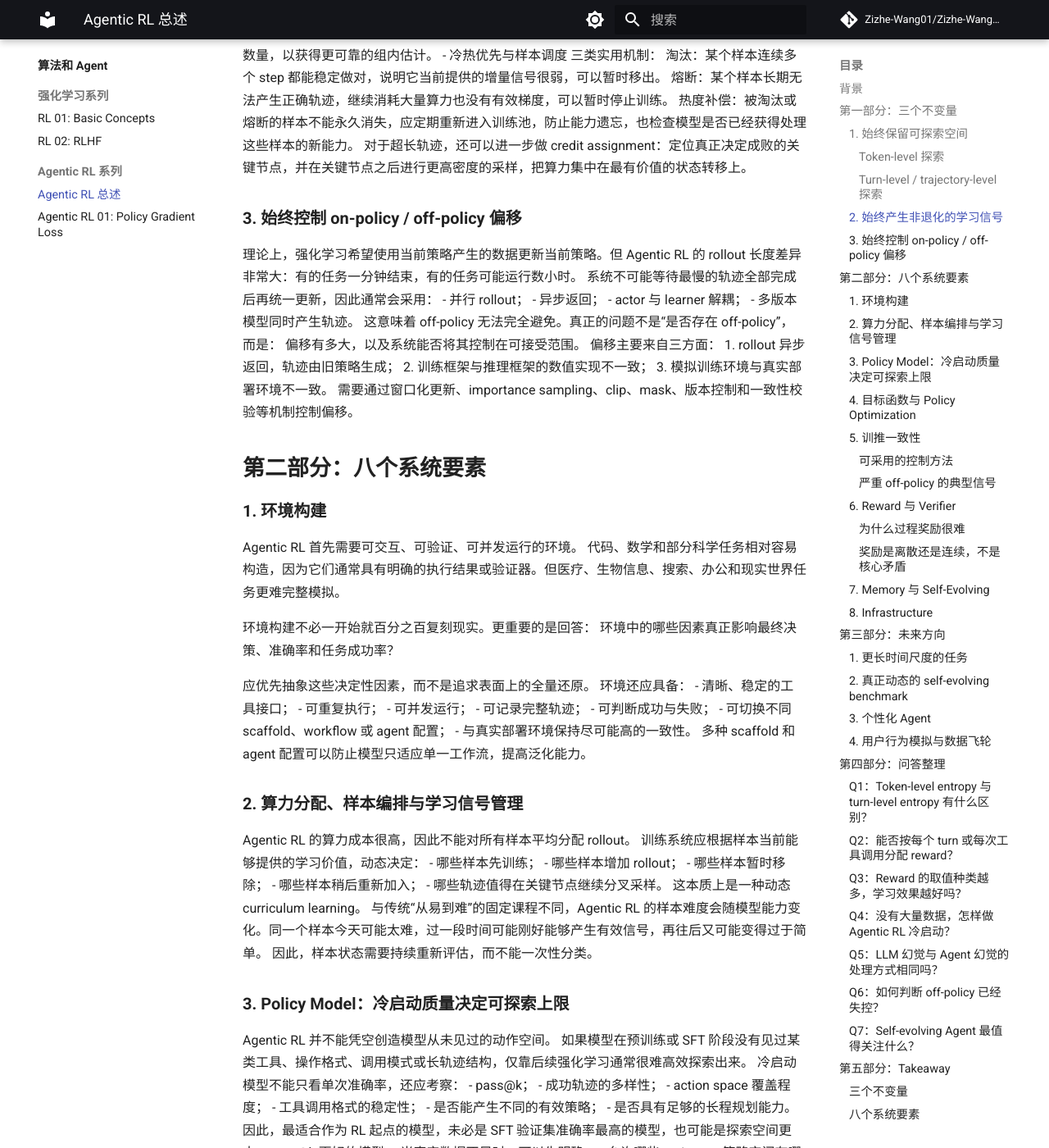
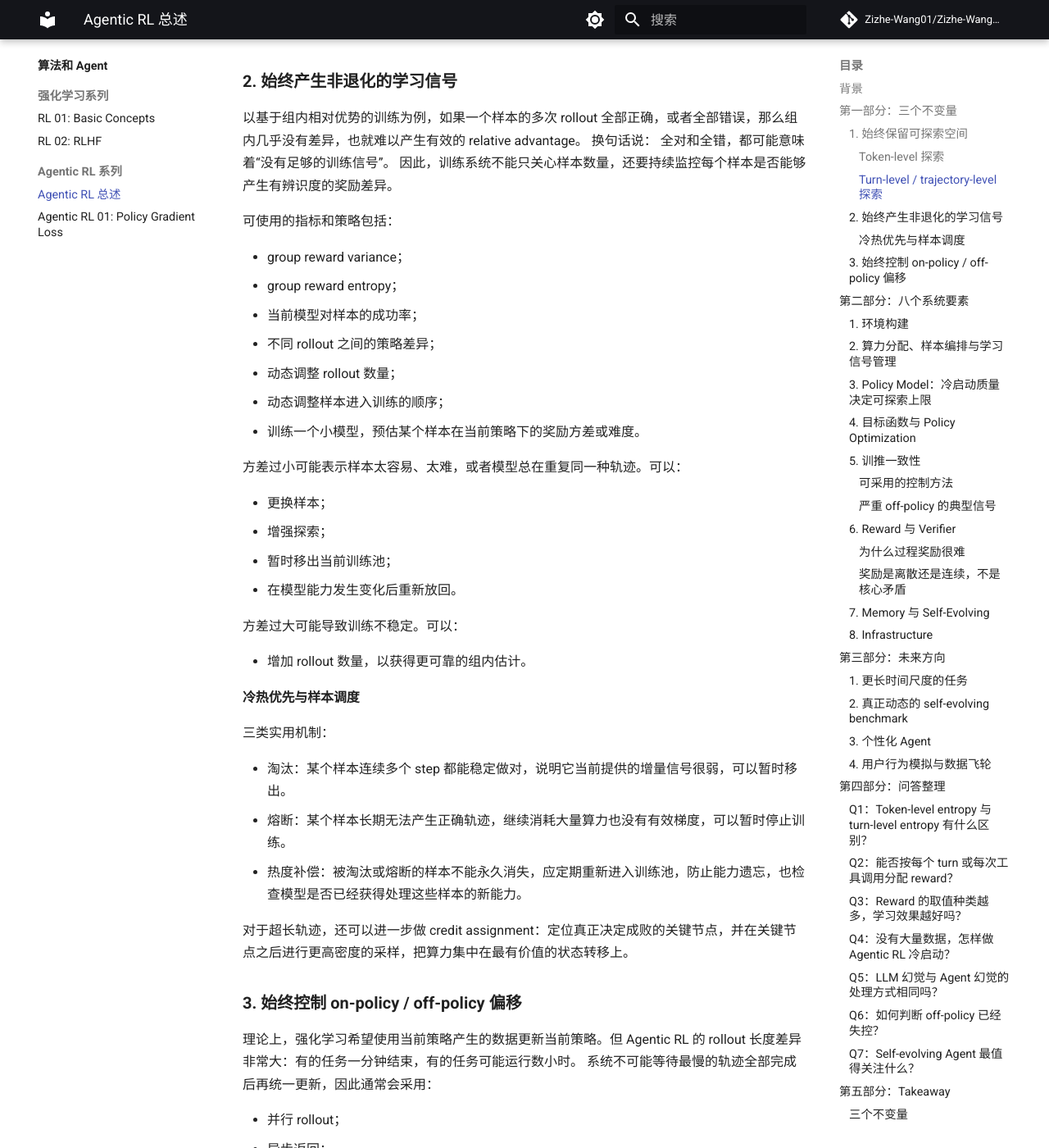
Before and after one commit to Zizhe-Wang01/Zizhe-Wang01.github.io, an MkDocs documentation site: the page built from docs/ai/agenticrloverview.md, in a window 1280 px wide and 1400 px high, scrolled down 1467 px. Shown: the whole window at 82% size. Built offline with MkDocs 1.6.1 and Material for MkDocs 9.7.7, drawn with Linux system fonts in a browser that asks for light colours; comment, search, counter and statistics services are not loaded; some of the changed text lies outside the part shown.

```diff
--- a/docs/ai/agenticrloverview.md
+++ b/docs/ai/agenticrloverview.md
@@ -3,8 +3,10 @@
 来源：[Agentic RL训练：从单一算法到系统协同](https://www.bilibili.com/video/BV198QEBKEPL/?spm_id_from=333.337.search-card.all.click&vd_source=4c651296d857eca6108e060df8a09e3f)
 
 ## 背景
+
 传统的 RLHF、数学推理 RL 或代码任务，往往可以近似理解为：给模型一个问题，模型生成一个答案，再依据最终答案给出奖励，并调整文本生成分布。
 Agentic RL 更复杂。它面对的通常不是单轮问答，而是：
+
 - 长上下文和长时程任务；
 - 多轮工具调用与函数调用；
 - 部分可观测环境；
@@ -12,17 +14,22 @@ Agentic RL 更复杂。它面对的通常不是单轮问答，而是：
 - 多智能体协作；
 - 不止一种奖励信号；
 - 训练环境与真实部署环境之间的差异。
+
 因此，Agentic RL 的核心不只是“选 PPO、GRPO，还是某个新变体”，而是建立一套能够长期稳定地产生有效学习信号的系统。
 
 总结一句话：保持三个不变量，协同建设八个系统要素。
 
 
 ## 第一部分：三个不变量
+
 ### 1. 始终保留可探索空间
+
 强化学习会不断奖励已经成功的行为。模型一旦找到一条较容易获得高奖励的轨迹，就会反复强化这条路径，生成结果逐渐趋同。
 这会造成两个后果：
+
 1. 多样性下降；
 2. 奖励曲线很快进入平台期。
+
 所以，训练过程中必须持续保留探索能力。最简单的手段包括调整 temperature 和 entropy，但真正的探索不只发生在 token 层面，还应覆盖更高层级的策略空间。
 
 #### Token-level 探索
@@ -37,6 +44,7 @@ Agentic RL 更复杂。它面对的通常不是单轮问答，而是：
 - 是否形成不同的高层策略。
 
 理想状态是同时控制 token-level entropy 与 trajectory-level diversity，而不是只提高采样温度。
+
 ### 2. 始终产生非退化的学习信号
 
 以基于组内相对优势的训练为例，如果一个样本的多次 rollout 全部正确，或者全部错误，那么组内几乎没有差异，也就难以产生有效的 relative advantage。
@@ -45,6 +53,7 @@ Agentic RL 更复杂。它面对的通常不是单轮问答，而是：
 因此，训练系统不能只关心样本数量，还要持续监控每个样本是否能够产生有辨识度的奖励差异。
 
 可使用的指标和策略包括：
+
 - group reward variance；
 - group reward entropy；
 - 当前模型对样本的成功率；
@@ -52,34 +61,46 @@ Agentic RL 更复杂。它面对的通常不是单轮问答，而是：
 - 动态调整 rollout 数量；
 - 动态调整样本进入训练的顺序；
 - 训练一个小模型，预估某个样本在当前策略下的奖励方差或难度。
-  方差过小可能表示样本太容易、太难，或者模型总在重复同一种轨迹。可以：
-  - 更换样本；
-  - 增强探索；
-  - 暂时移出当前训练池；
-  - 在模型能力发生变化后重新放回。
-  方差过大可能导致训练不稳定。可以:
-  - 增加 rollout 数量，以获得更可靠的组内估计。
-- 冷热优先与样本调度
+
+方差过小可能表示样本太容易、太难，或者模型总在重复同一种轨迹。可以：
+
+- 更换样本；
+- 增强探索；
+- 暂时移出当前训练池；
+- 在模型能力发生变化后重新放回。
+
+方差过大可能导致训练不稳定。可以：
+
+- 增加 rollout 数量，以获得更可靠的组内估计。
+
+#### 冷热优先与样本调度
+
 三类实用机制：
-淘汰：某个样本连续多个 step 都能稳定做对，说明它当前提供的增量信号很弱，可以暂时移出。
-熔断：某个样本长期无法产生正确轨迹，继续消耗大量算力也没有有效梯度，可以暂时停止训练。
-热度补偿：被淘汰或熔断的样本不能永久消失，应定期重新进入训练池，防止能力遗忘，也检查模型是否已经获得处理这些样本的新能力。
+
+- 淘汰：某个样本连续多个 step 都能稳定做对，说明它当前提供的增量信号很弱，可以暂时移出。
+- 熔断：某个样本长期无法产生正确轨迹，继续消耗大量算力也没有有效梯度，可以暂时停止训练。
+- 热度补偿：被淘汰或熔断的样本不能永久消失，应定期重新进入训练池，防止能力遗忘，也检查模型是否已经获得处理这些样本的新能力。
+
 对于超长轨迹，还可以进一步做 credit assignment：定位真正决定成败的关键节点，并在关键节点之后进行更高密度的采样，把算力集中在最有价值的状态转移上。
 
 ### 3. 始终控制 on-policy / off-policy 偏移
 
 理论上，强化学习希望使用当前策略产生的数据更新当前策略。但 Agentic RL 的 rollout 长度差异非常大：有的任务一分钟结束，有的任务可能运行数小时。
 系统不可能等待最慢的轨迹全部完成后再统一更新，因此通常会采用：
+
 - 并行 rollout；
 - 异步返回；
 - actor 与 learner 解耦；
 - 多版本模型同时产生轨迹。
+
 这意味着 off-policy 无法完全避免。真正的问题不是“是否存在 off-policy”，而是：
 偏移有多大，以及系统能否将其控制在可接受范围。
 偏移主要来自三方面：
+
 1. rollout 异步返回，轨迹由旧策略生成；
 2. 训练框架与推理框架的数值实现不一致；
 3. 模拟训练环境与真实部署环境不一致。
+
 需要通过窗口化更新、importance sampling、clip、mask、版本控制和一致性校验等机制控制偏移。
 
 ## 第二部分：八个系统要素
@@ -93,6 +114,7 @@ Agentic RL 首先需要可交互、可验证、可并发运行的环境。
 
 应优先抽象这些决定性因素，而不是追求表面上的全量还原。
 环境还应具备：
+
 - 清晰、稳定的工具接口；
 - 可重复执行；
 - 可并发运行；
@@ -100,16 +122,19 @@ Agentic RL 首先需要可交互、可验证、可并发运行的环境。
 - 可判断成功与失败；
 - 可切换不同 scaffold、workflow 或 agent 配置；
 - 与真实部署环境保持尽可能高的一致性。
+
 多种 scaffold 和 agent 配置可以防止模型只适应单一工作流，提高泛化能力。
 
 ### 2. 算力分配、样本编排与学习信号管理
 Agentic RL 的算力成本很高，因此不能对所有样本平均分配 rollout。
 训练系统应根据样本当前能够提供的学习价值，动态决定：
+
 - 哪些样本先训练；
 - 哪些样本增加 rollout；
 - 哪些样本暂时移除；
 - 哪些样本稍后重新加入；
 - 哪些轨迹值得在关键节点继续分叉采样。
+
 这本质上是一种动态 curriculum learning。
 与传统“从易到难”的固定课程不同，Agentic RL 的样本难度会随模型能力变化。同一个样本今天可能太难，过一段时间可能刚好能够产生有效信号，再往后又可能变得过于简单。
 因此，样本状态需要持续重新评估，而不能一次性分类。
@@ -119,18 +144,22 @@ Agentic RL 的算力成本很高，因此不能对所有样本平均分配 rollo
 Agentic RL 并不能凭空创造模型从未见过的动作空间。
 如果模型在预训练或 SFT 阶段没有见过某类工具、操作格式、调用模式或长轨迹结构，仅靠后续强化学习通常很难高效探索出来。
 冷启动模型不能只看单次准确率，还应考察：
+
 - pass@k；
 - 成功轨迹的多样性；
 - action space 覆盖程度；
 - 工具调用格式的稳定性；
 - 是否能产生不同的有效策略；
 - 是否具有足够的长程规划能力。
+
 因此，最适合作为 RL 起点的模型，未必是 SFT 验证集准确率最高的模型，也可能是探索空间更大、pass@k 更好的模型。
 当真实数据不足时，可以先明确：
+
 - 允许哪些 action；
 - 策略空间有哪些主要分支；
 - 环境能够返回哪些反馈；
 - 成功轨迹需要覆盖哪些模式。
+
 再通过 synthetic data 扩充冷启动数据。
 
 ### 4. 目标函数与 Policy Optimization
@@ -184,6 +213,7 @@ Policy optimization 中常见的改进方向，仍然集中在如何处理重要
 对于 MoE 模型，极小的 logit 差异就可能让 token 被路由到不同 expert，进而放大 log probability 偏差。
 
 #### 可采用的控制方法
+
 - 在有限 window 内允许异步，window 之间保持同步；
 - 记录每段轨迹对应的策略版本；
 - 重新计算或校验 log probability；
@@ -193,6 +223,7 @@ Policy optimization 中常见的改进方向，仍然集中在如何处理重要
 - 检查相同 token 序列下两端 log probability 的差异。
 
 #### 严重 off-policy 的典型信号
+
 - reward 曲线持续上升，但测试集不变或下降；
 - policy loss、KL 或其他偏移指标异常；
 - 被 clip 的 token 比例越来越高；
@@ -222,6 +253,7 @@ Policy optimization 中常见的改进方向，仍然集中在如何处理重要
 - 领域 rubric 或 expert verifier。
 
 但不建议从训练一开始就把所有奖励直接加权求和。更实用的方式是分阶段或交替启用：
+
 1. 先强化 outcome reward，使模型获得基本任务能力；
 2. 能力达到一定水平后，再加入 step penalty、token penalty 或效率约束；
 3. 后续再加入通用 reward model、rubric 或更细的质量信号。
@@ -233,6 +265,7 @@ Policy optimization 中常见的改进方向，仍然集中在如何处理重要
 对每个 turn 或每次工具调用分配 reward，理论上能提供更密集的训练信号。但关键不是“能否设计一个分数”，而是这个分数是否足够可靠。
 
 可参考的过程信号包括：
+
 - 工具调用是否成功；
 - 返回信息是否与目标相关；
 - 不确定性是否下降；
@@ -247,6 +280,7 @@ Policy optimization 中常见的改进方向，仍然集中在如何处理重要
 #### 奖励是离散还是连续，不是核心矛盾
 
 奖励只有 0、0.5、1，或者在 0 到 1 之间有很多取值，并没有本质区别。真正重要的是同一 group 内是否存在合适的差异。
+
 - 方差为零：没有 relative advantage；
 - 方差太小：信号区分度不足；
 - 方差太大：训练可能不稳定。
@@ -258,14 +292,18 @@ Policy optimization 中常见的改进方向，仍然集中在如何处理重要
 Memory 的意义，不只是“让模型记住更多文本”，而是让 agent 能够适应动态环境。
 
 可将 memory 粗略分为：
+
 1. Working Memory服务于当前任务和当前上下文，例如：
-- 从长上下文中检索关键信息；
-- 多跳推理；
-- 维护当前计划、状态和中间结果。
+
+    - 从长上下文中检索关键信息；
+    - 多跳推理；
+    - 维护当前计划、状态和中间结果。
+
 2. Temporal / Short-term Memory记录近期交互和阶段性状态，用于跨若干轮或若干任务保持连续性。
 3. Long-term Memory把 agent 与环境交互形成的经验沉淀下来，支持长期适应、复用和回溯。
 
 一个有用的 memory 系统至少应满足：
+
 - 支持文本、图、数据库等多种表示；
 - 能够长期存储与更新；
 - 每条 memory 可追溯到对应 trajectory 和 evidence；
@@ -281,6 +319,7 @@ Memory 的意义，不只是“让模型记住更多文本”，而是让 agent
 ### 8. Infrastructure
 
 Agentic RL 需要强大的训练基础设施，包括：
+
 - actor 与 learner 解耦；
 - 高吞吐 rollout；
 - 大规模并发环境；
@@ -306,7 +345,9 @@ Agentic RL 需要强大的训练基础设施，包括：
 ## 第三部分：未来方向
 
 ### 1. 更长时间尺度的任务
+
 未来 agent 需要持续工作数小时、一天，甚至一周。训练系统必须能够处理：
+
 - 数小时的 trajectory；
 - 中间状态恢复；
 - 长期 credit assignment；
@@ -342,6 +383,7 @@ Memory、环境交互和持续训练结合后，最终可能形成面向个人
 ### 4. 用户行为模拟与数据飞轮
 
 工业界一个很有价值的方向，是从真实交互中反向建模用户行为，例如：
+
 - approve / reject；
 - 编辑结果；
 - 补充信息；
@@ -368,6 +410,7 @@ Token 表达不同，不一定代表策略不同。因此，更理想的训练
 ### Q2：能否按每个 turn 或每次工具调用分配 reward？
 
 可以设计，例如依据：
+
 - 工具调用是否正确；
 - 返回结果是否有帮助；
 - 信息增益是否增加；
@@ -387,6 +430,7 @@ Token 表达不同，不一定代表策略不同。因此，更理想的训练
 ### Q4：没有大量数据，怎样做 Agentic RL 冷启动？
 
 首先要有足够的 action 和 trajectory 覆盖。可以通过 synthetic data 构造：
+
 - 工具调用样例；
 - 不同策略路径；
 - 成功与失败轨迹；
@@ -401,11 +445,14 @@ Token 表达不同，不一定代表策略不同。因此，更理想的训练
 
 高层逻辑相似，都是判断输出是否可靠。
 纯 LLM 可以依赖：
+
 - confidence；
 - log probability；
 - 不同层分布变化；
 - self-consistency。
+
 Agent 还可以调用外部工具进行验证，例如：
+
 - 执行代码；
 - 查询数据库；
 - 使用搜索；
@@ -417,30 +464,36 @@ Agent 还可以调用外部工具进行验证，例如：
 ### Q6：如何判断 off-policy 已经失控？
 
 典型信号包括：
+
 - 训练 reward 上升，但测试集不升反降；
 - KL 或 policy loss 异常；
 - clip token 比例持续增加；
 - 同一 token 序列在训练和推理框架中得到不同 log probability；
 - 长轨迹由多个旧模型版本拼接，却直接用于更新新策略。
+
 出现这些现象后，不能只调 clip threshold，还应系统检查 rollout 版本、框架实现、数值精度、MoE routing 和异步更新策略。
 
 ---
 ### Q7：Self-evolving Agent 最值得关注什么？
 
 两个基础条件：
+
 1. 一个真正动态变化的环境或 benchmark；
 2. 一个可验证、可追溯、可长期管理的 memory 系统。
+
 之后还要研究如何将 memory 转化为 continual training 或 post-training 数据，让 self-evolving 不只是“外挂记忆不断变多”，而是模型能力本身持续增长。
 
 ---
 ## 第五部分：Takeaway
 
 ### 三个不变量
+
 1. 探索空间不坍缩：模型持续产生不同策略，而非反复强化单一路径。
 2. 学习信号不退化：避免 rollout 全对或全错，保持合适的组内奖励方差。
 3. 分布偏移可控：允许有限 off-policy，但必须控制策略版本和训推差异。
 
 ### 八个系统要素
+
 1. 环境构建
 2. 算力分配与样本编排
 3. Policy Model 与冷启动
@@ -451,6 +504,7 @@ Agent 还可以调用外部工具进行验证，例如：
 8. Infrastructure
 
 ### 核心判断
+
 - Reward 方差小：先看样本和 rollout，不要急着换算法。
 - 训练涨、测试不涨：优先排查 off-policy 和训推不一致。
 - 测试有效、线上无效：优先排查模拟环境与真实环境的差距。
@@ -459,4 +513,5 @@ Agent 还可以调用外部工具进行验证，例如：
 - 没有可靠环境、数据编排和基础设施：RL 可能不如直接做 SFT。
 
 ### 最重要的一句话
-  有效的 Agentic RL 不是某个算法单点取胜，而是环境、数据、策略、奖励、记忆与基础设施共同形成闭环。
+
+有效的 Agentic RL 不是某个算法单点取胜，而是环境、数据、策略、奖励、记忆与基础设施共同形成闭环。
```
